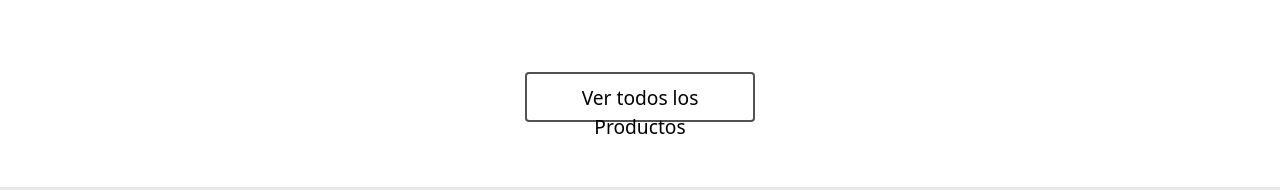
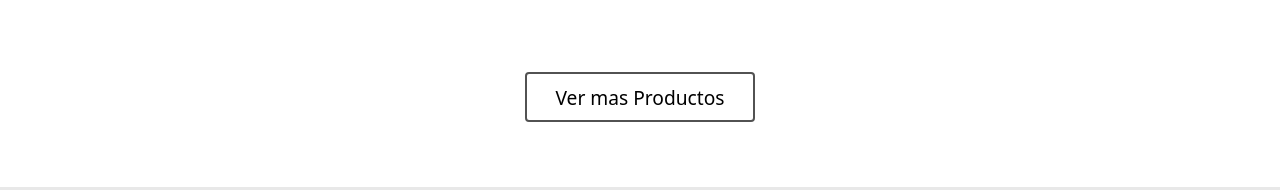
Before and after one commit to jorge-au/tienda_online, a plain HTML site: page index.html in a window 1280 px wide. Shown: the part 2630-2820 px from the top of the page. Drawn offline with nearby package versions, Linux system fonts and the light colour scheme.

Commit message:
cambio del nombre del boton tienda

```diff
--- a/index.html
+++ b/index.html
@@ -210,7 +210,7 @@
 
          <!-- boton de ir a Tienda -->
          <div class="tienda">
-          <button class="tienda__boton"><a href="tienda.html">Ver todos los Productos</a></button>
+          <button class="tienda__boton"><a href="tienda.html">Ver mas Productos</a></button>
         </div>
 
         <!-- Seccion Servicios -->
```
